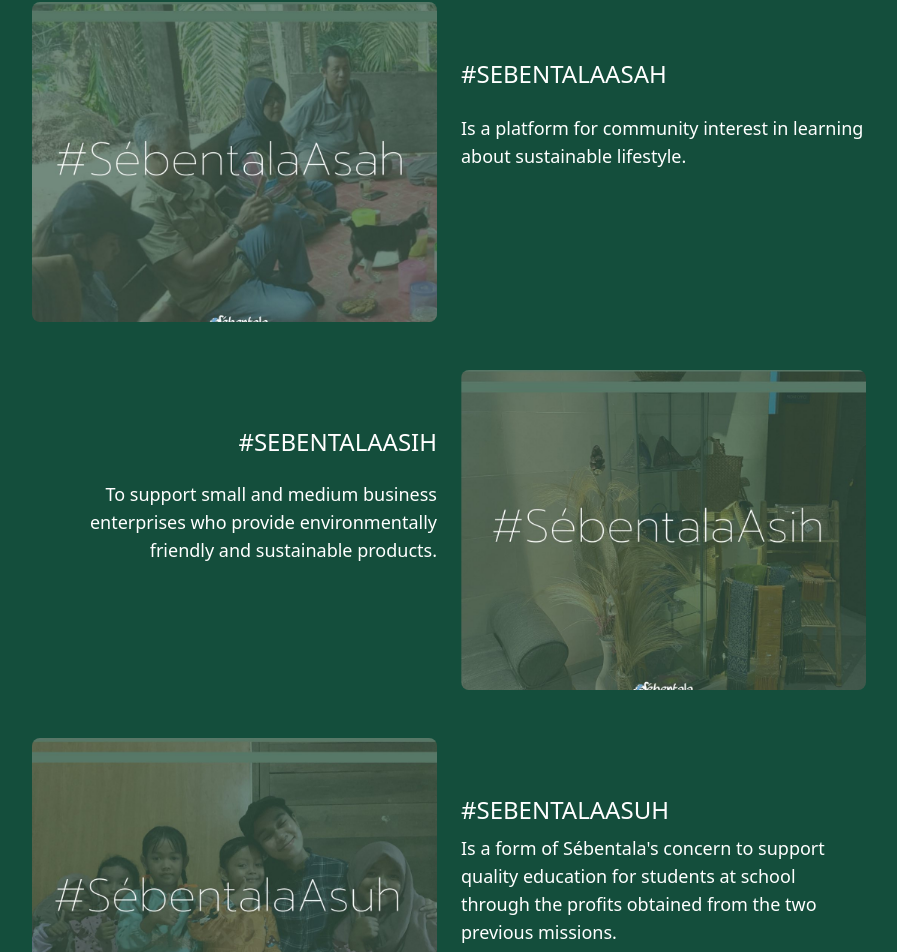
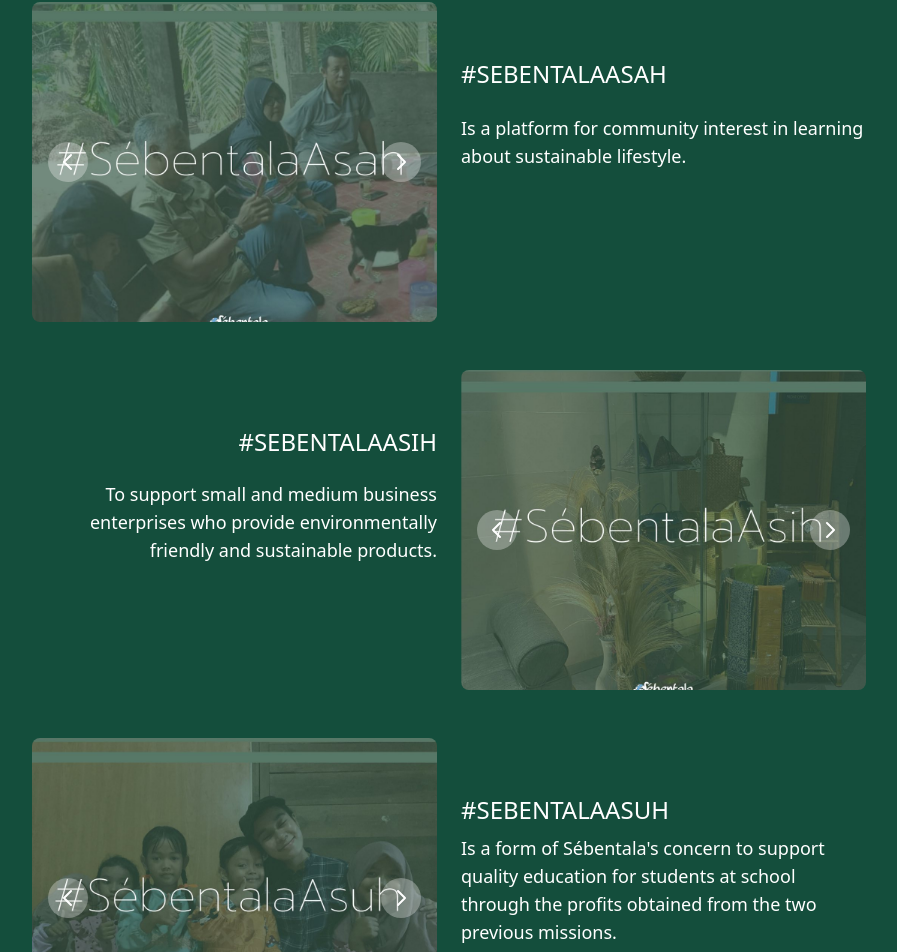
Before and after one commit to geraldoaaron/sebentala-web, a Next.js app: page /about in a window 1280 px wide. Shown: the part 2268-3220 px from the top of the page, without its empty margins (191-1088 px from the left). Built offline with nearby package versions, Linux system fonts and the light colour scheme; no server answers.

Commit message:
find issues delete icon in carousel

```diff
--- a/src/app/about/page.jsx
+++ b/src/app/about/page.jsx
@@ -19,7 +19,7 @@ export default function About() {
               <div className="relative z-10 flex flex-col justify-center gap-4 p-20 px-10 max-w-7xl mx-auto md:translate-y-12 lg:translate-y-16 xl:translate-y-36 xl:px-16">
                 <h1 className="text-white text-3xl font-bold lg:text-5xl">About </h1>
                 <h1 className="text-white text-3xl font-bold lg:text-5xl">us : </h1>
-
+                <br/>
                 <p className="text-white text-sm sm:text-base md:text-md lg:text-xl">
                 Examined from the elements of the word, Sébentala consists of two words: Sé and Bentala. Sé means one, singular; and Bentala means earth, land. One earth, one land. No replica can replace the one earth we currently live on.
                 </p>
@@ -87,7 +87,7 @@ export default function About() {
 
 
                   <div className='col-start-2 col-end-6 flex h-56 gap-4 sm:h-64 xl:h-80 2xl:h-96 sm:col-start-2 sm:col-end-4 '>
-                    <Carousel indicators={false} leftControl={<span style={{ display: "none" }} />} rightControl={<span style={{ display: "none" }} />}>
+                    <Carousel indicators={false}>
                       <img src="/images/asah.jpg" alt="..." />
                       <img src="/images/asahquote.jpg" alt="..." />
 
@@ -105,7 +105,7 @@ export default function About() {
                   <div className='col-start-1 col-end-7 hidden md:block'></div>
 
                   <div className='col-start-2 col-end-6 flex h-56 gap-4 sm:h-64 xl:h-80 2xl:h-96 sm:col-end-6 sm:col-span-2'>
-                    <Carousel indicators={false} leftControl={<span style={{ display: "none" }} />} rightControl={<span style={{ display: "none" }} />}>
+                    <Carousel indicators={false}>
                       <img src="/images/asih.jpg" alt="..." />
                       <img src="/images/asihquote.jpg" alt="..." />
                     </Carousel>
@@ -120,7 +120,7 @@ export default function About() {
 
 
                   <div className='col-start-2 col-end-6 flex h-56 gap-4 sm:h-64 xl:h-80 2xl:h-96 sm:col-start-2 sm:col-end-4'>
-                    <Carousel indicators={false} leftControl={<span style={{ display: "none" }} />} rightControl={<span style={{ display: "none" }} />}>
+                    <Carousel indicators={false}>
                       <img src="/images/asuh.jpg" alt="..." />
                       <img src="/images/asuhquote.jpg" alt="..." />
 
```
